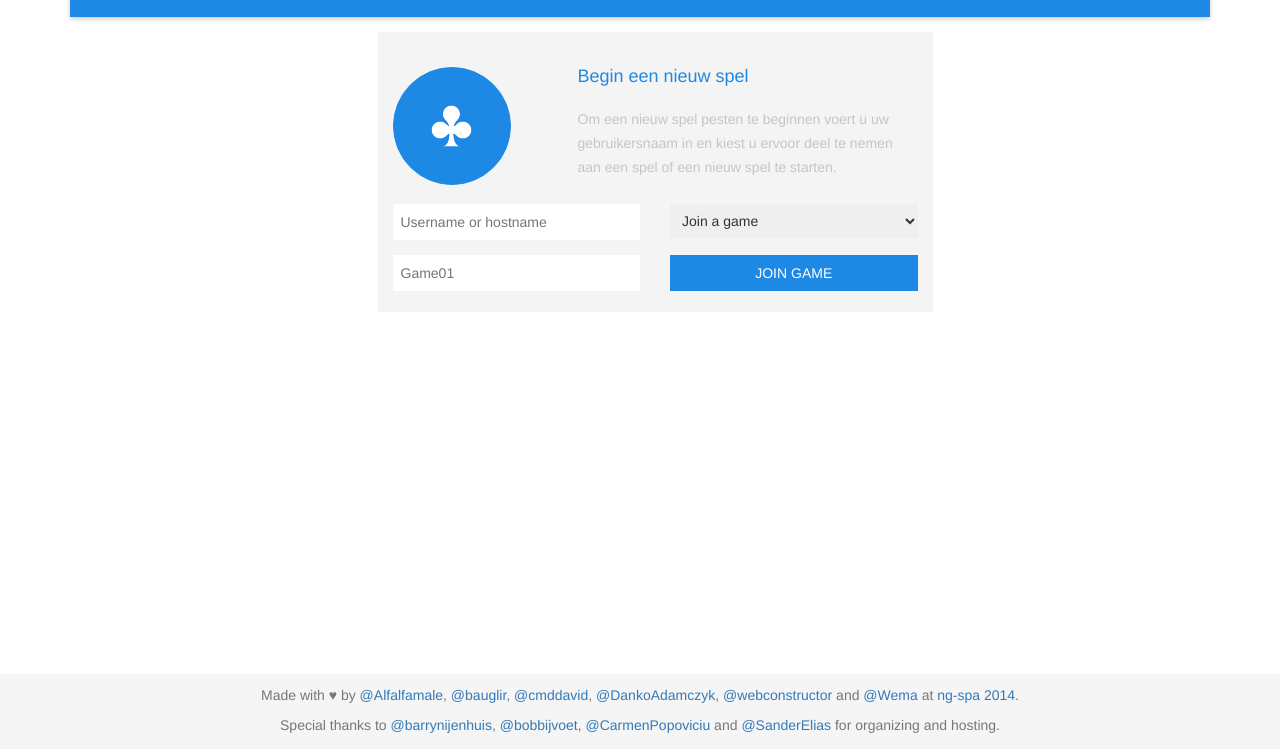
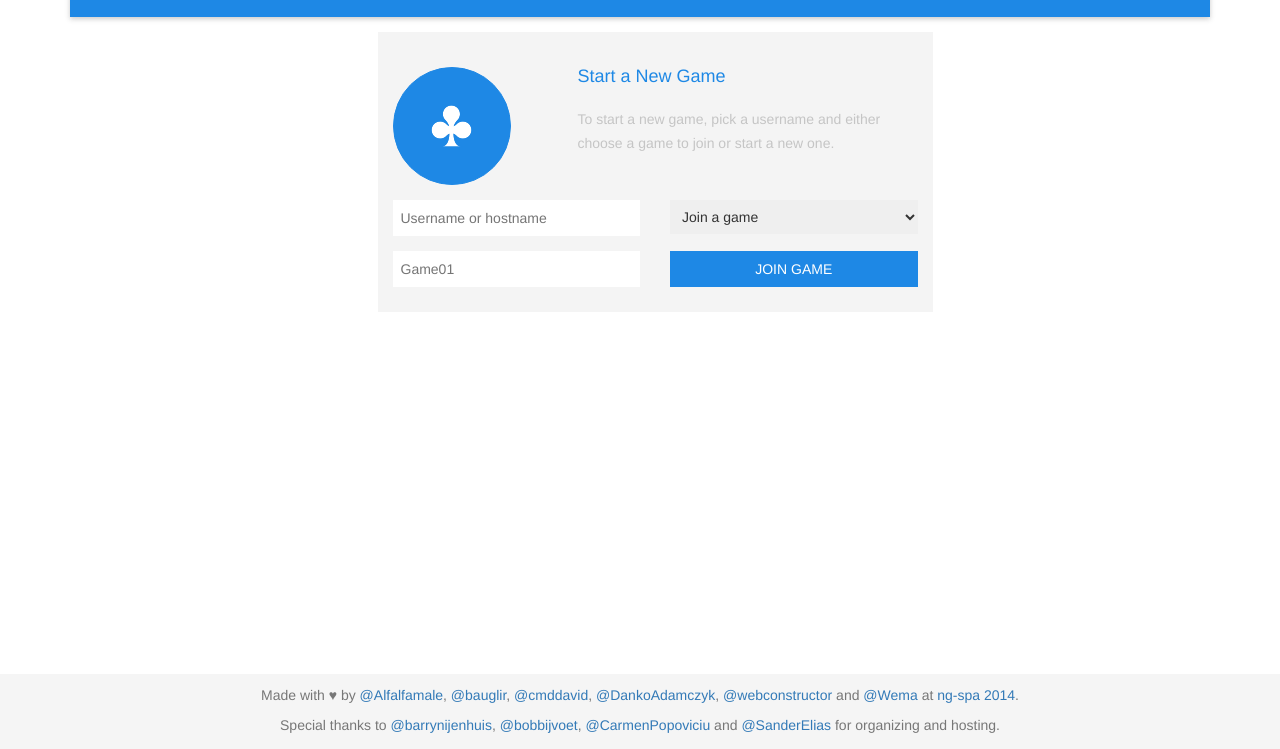
Before and after one commit to bauglir/crazyeights, a website: page index.html in a window 1280 px wide. Shown: the part 51-800 px from the top of the page. Drawn offline with Linux system fonts and the light colour scheme.

Commit message:
refactor(user): translate welcome/getting stated message to English

```diff
--- a/app/user/user.html
+++ b/app/user/user.html
@@ -3,8 +3,8 @@
     <div class="row">
       <div class="col-md-4"><div class="graphic"></div></div>
       <div class="col-md-8">
-        <h1>Begin een nieuw spel</h1>
-        <p>Om een nieuw spel pesten te beginnen voert u uw gebruikersnaam in en kiest u ervoor deel te nemen aan een spel of een nieuw spel te starten.</p>
+        <h1>Start a New Game</h1>
+        <p>To start a new game, pick a username and either choose a game to join or start a new one.</p>
       </div>
     </div>
     <div class="row">
```
